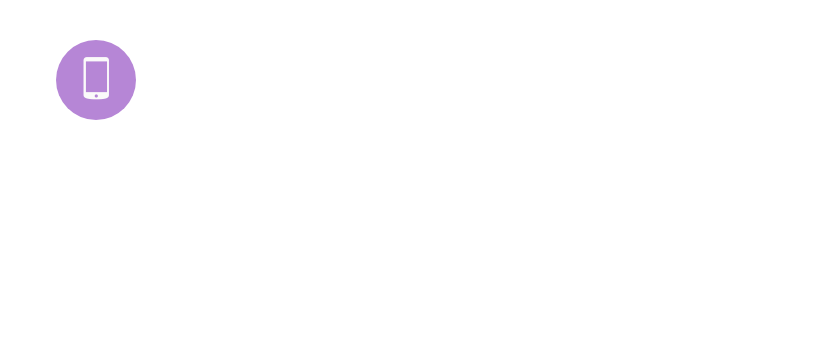
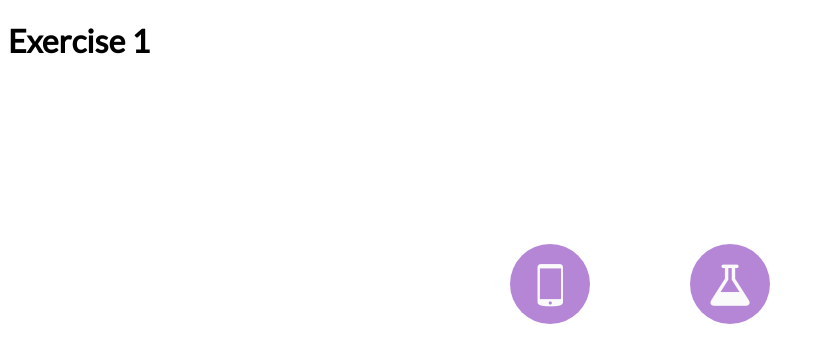
Before and after one commit to kathrinegreenberg/exercise-1, a plain HTML site: page index.html in a window 1280 px wide. Shown: the whole page, without its empty margins (0-823 px from the left). Drawn offline with Linux system fonts and the light colour scheme.

Commit message:
Added title and second button
Added title. Added second button. Centred the icons. Added hover states
to the icons.

```diff
--- a/css/index.css
+++ b/css/index.css
@@ -10,11 +10,21 @@ html {
 	-moz-text-size-adjust: 100%;
 	-ms-text-size-adjust: 100%;
 	-webkit-text-size-adjust: 100%;
+	-o-text-size-adjust: 100%;
 	text-size-adjust: 100%;
 }
 
 *, *:before, *:after {
 	box-sizing: inherit;
+}
+
+.bod {
+	text-align: center;
+	margin-top: 12%;
+}
+
+h1 {
+	font-family: 'Lato', sans-serif;
 }
 
 a {
@@ -32,5 +42,19 @@ a {
 	width: 80px;
 	height: 80px;
 	border-radius: 80px;
-	padding-top: .5rem;
+	padding-top: .65rem;
+	-webkit-transition: all ease 0.5s;
+	-moz-transition: all ease 0.5s;
+	-o-transition: all ease 0.5s;
+	-ms-transition: all ease 0.5s;
+	transition: all ease 0.5s;
 }
+
+.button:hover {
+	-webkit-transform:scale(1.1,1.1);
+	-moz-transform:scale(1.1,1.1);
+	-o-transform:scale(1.1,1.1);
+	-ms-transform:scale(1.1,1.1);
+	transform:scale(1.1,1.1);
+	background-color: #A66CCE;
+}
--- a/index.html
+++ b/index.html
@@ -12,7 +12,12 @@
 </head>
 <body>
 
-    <a href="google.ca"><i class="icon-phone button"></i></a>
+	<h1>Exercise 1</h1>
+
+	<div class="bod">
+        <a href="google.ca"><i class="icon-phone button"></i></a>
+        <a href="google.ca"><i class="icon-beaker button"></i></a>
+    </div>
 
 </body>
 </html>
```
